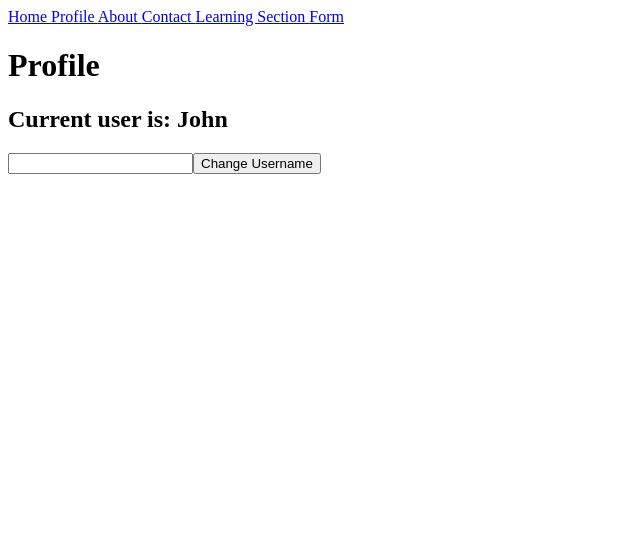
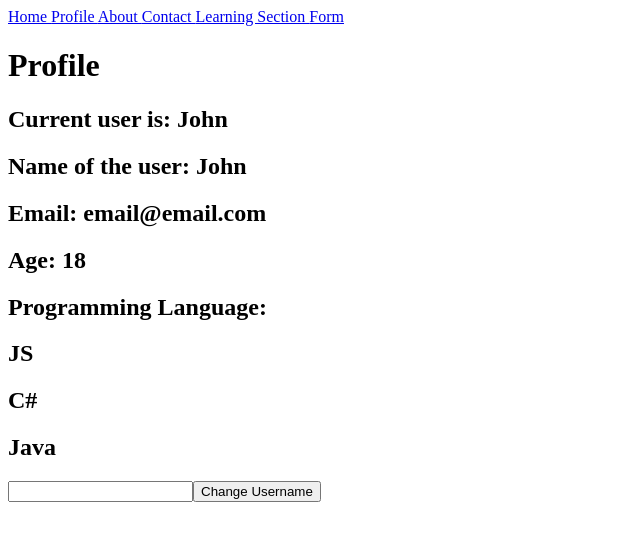
Before and after one commit to jvillad/react-learnings-repo, a React (Vite) app in the folder intro-to-react-router/: page /profile in a window 1280 px wide. Shown: the top 540 px of the page, without its empty margins (0-640 px from the left). Built offline with nearby package versions, Linux system fonts and the light colour scheme.

Commit message:
proptypes before typescript

```diff
--- a/intro-to-react-router/package.json
+++ b/intro-to-react-router/package.json
@@ -12,6 +12,7 @@
     "@hookform/resolvers": "^2.9.10",
     "@tanstack/react-query": "^4.10.1",
     "axios": "^1.2.1",
+    "prop-types": "^15.8.1",
     "react": "^18.2.0",
     "react-dom": "^18.2.0",
     "react-hook-form": "^7.41.1",
--- a/intro-to-react-router/src/App.jsx
+++ b/intro-to-react-router/src/App.jsx
@@ -21,7 +21,17 @@ function App() {
           <Navbar />
           <Routes>
             <Route path="/" element={<Home />} />
-            <Route path="/profile" element={<Profile />} />
+            <Route
+              path="/profile"
+              element={
+                <Profile
+                  name="John"
+                  email="email@email.com"
+                  age="18"
+                  progLang={["JS", "C#", "Java"]}
+                />
+              }
+            />
             <Route path="/about" element={<About />} />
             <Route path="/contact" element={<Contact />} />
             <Route path="/learning_section" element={<LearningSection />} />
--- a/intro-to-react-router/src/pages/Profile.jsx
+++ b/intro-to-react-router/src/pages/Profile.jsx
@@ -1,15 +1,30 @@
 import { ChangeProfile } from "../ChangeProfile";
 import { useContext } from "react";
 import { AppContext } from "../App";
-const Profile = () => {
+import PropTypes from "prop-types";
+const Profile = (props) => {
   const { userName } = useContext(AppContext);
   return (
     <div>
       <h1>Profile</h1>
       <h2>Current user is: {userName}</h2>
+      <h2>Name of the user: {props.name}</h2>
+      <h2>Email: {props.email}</h2>
+      <h2>Age: {props.age}</h2>
+      <h2>Programming Language:</h2>
+      {props.progLang.map((pl, key) => (
+        <h2 key={key}>{pl}</h2>
+      ))}
       <ChangeProfile />
     </div>
   );
 };
 
+Profile.PropTypes = {
+  name: PropTypes.string,
+  email: PropTypes.string,
+  age: PropTypes.number,
+  progLang: PropTypes.arrayOf(PropTypes.string),
+};
+
 export default Profile;
```
Also changed, not shown: 1 other file (tests, documents, lock files or other folders).
